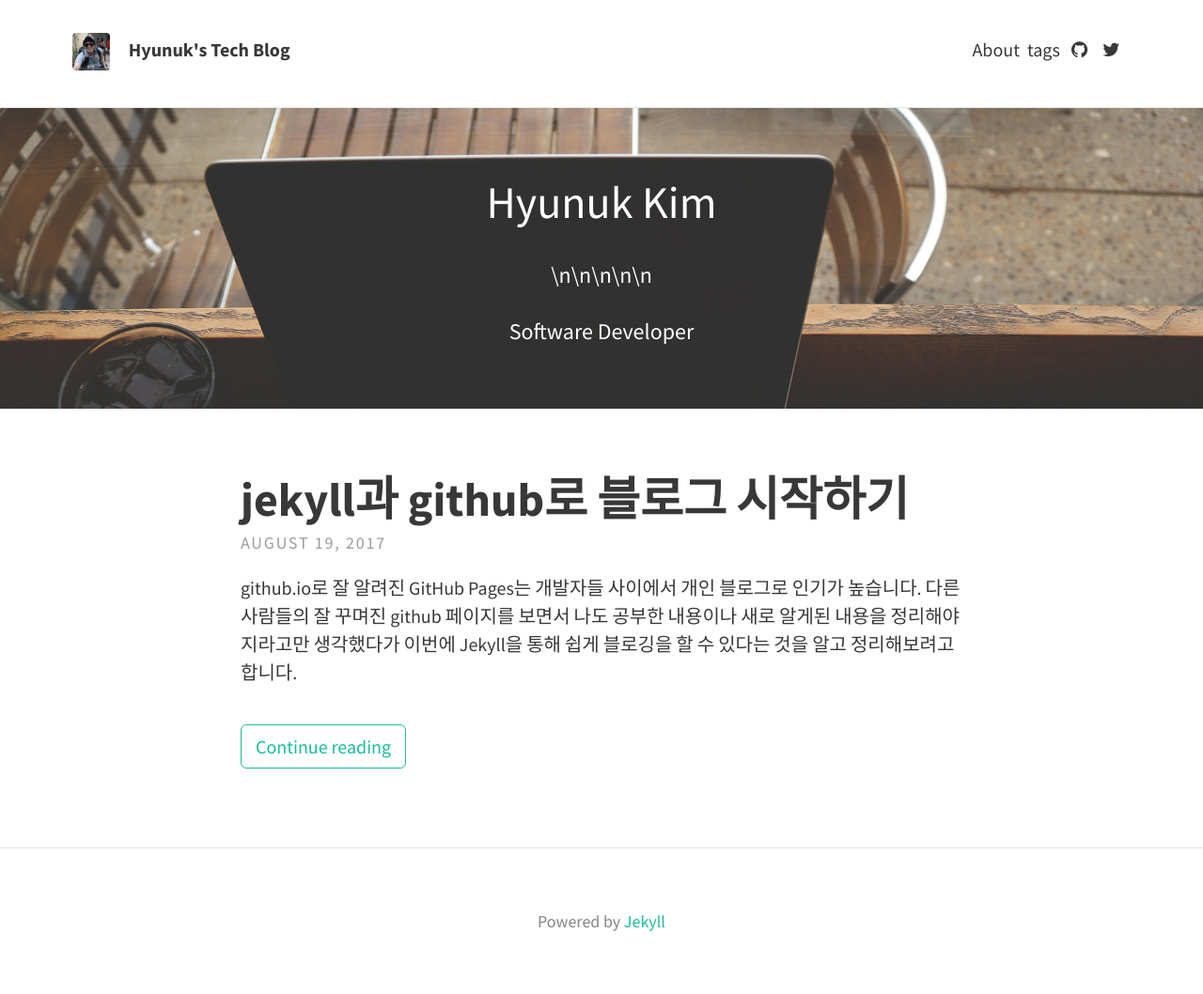
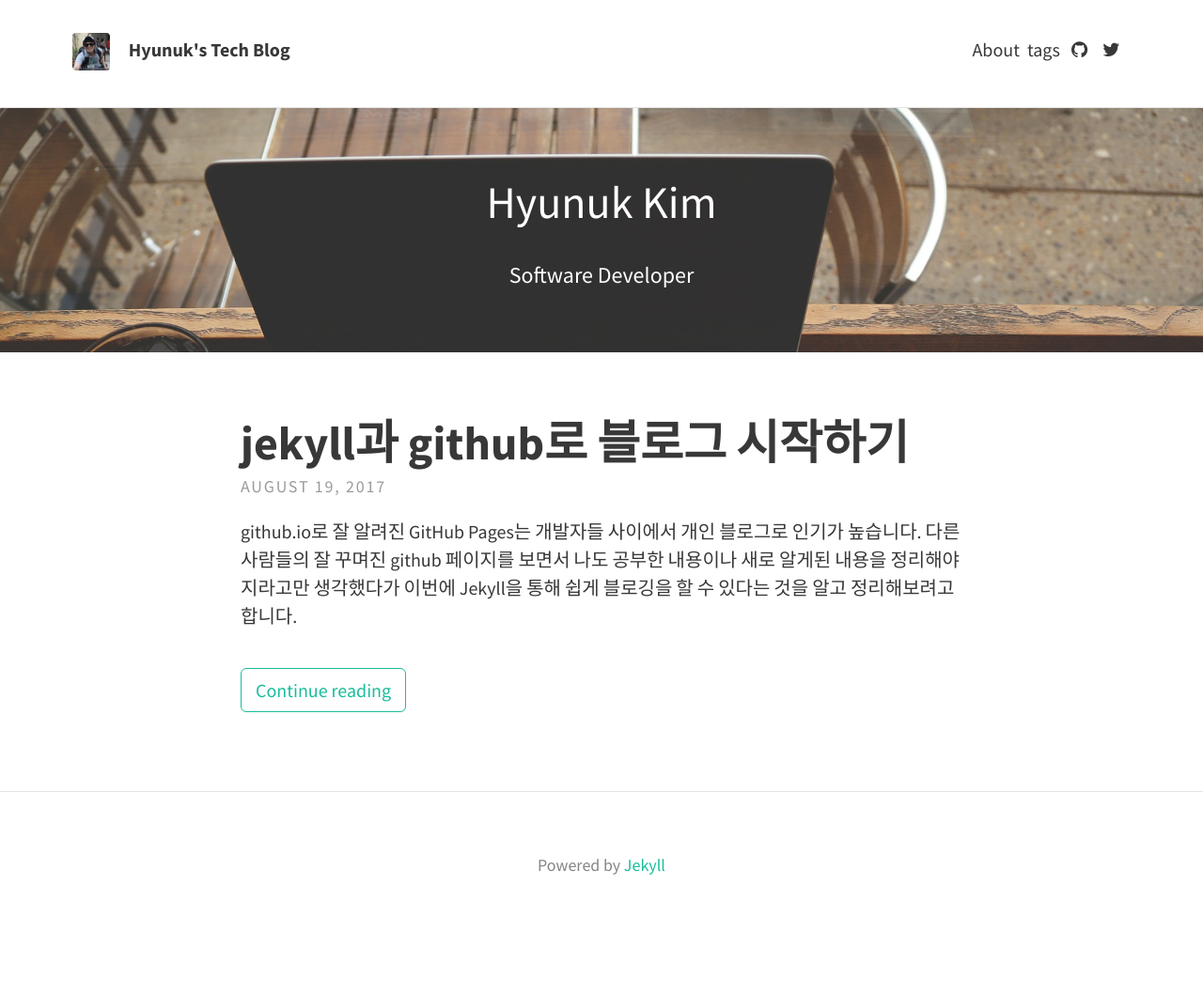
Before and after one commit to gizingun/gizingun.github.com, a Jekyll site: the page built from index.html, in a window 1280 px wide. Shown: the whole page at 94% size. Built offline with Jekyll 4.4.1, drawn with Linux system fonts in a browser that asks for light colours; the list of posts is cut into pages by our own code; after the commit the page ends 998 px from its top, so only the background shows below that.

Commit message:
수정중

```diff
--- a/_config.yml
+++ b/_config.yml
@@ -14,7 +14,7 @@ theme_settings:
   # Header and footer text
   header_text: >
      <p><font size="20">Hyunuk Kim</font></p>
-     <p> \n\n\n\n\n</p>
+     <p></p>
      <p>Software Developer</p>
 
   header_text_feature_image: assets/img/head.jpg
```
